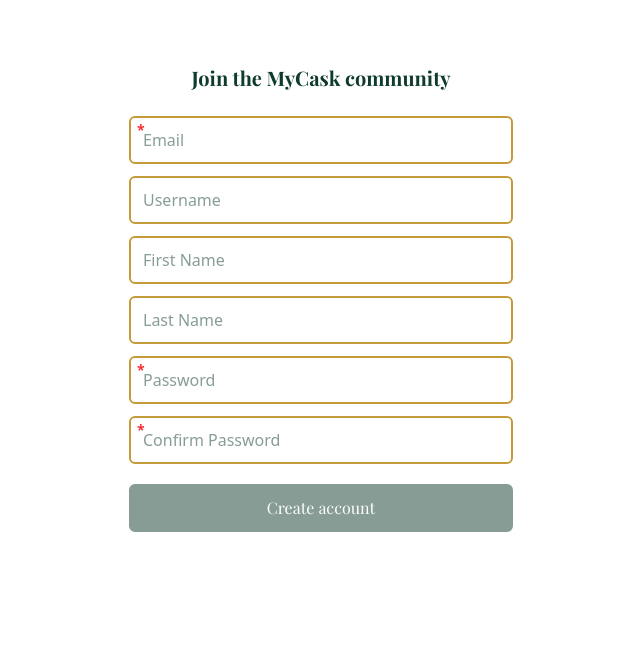
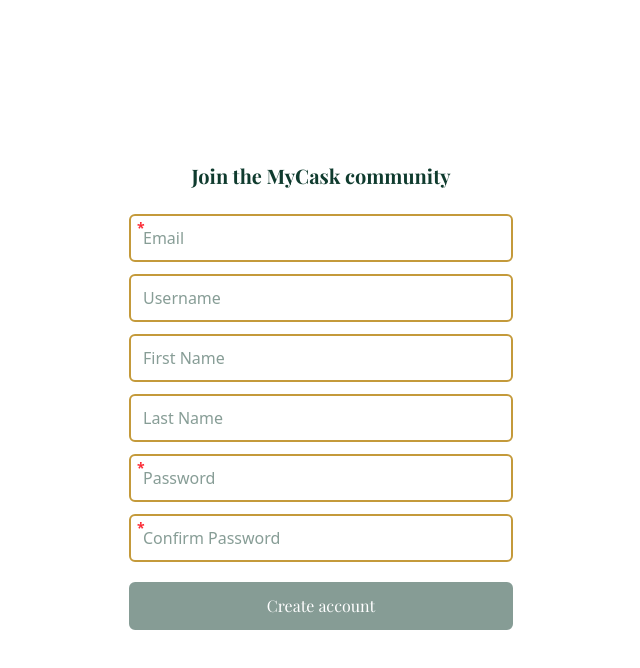
Before and after one commit to johnst101/MyCask, a React (Vite) app in the folder frontend/: page /signup in a window 1280 px wide. Shown: the top 668 px of the page, without its empty margins (319-959 px from the left). Built offline with nearby package versions, Linux system fonts and the light colour scheme; no server answers; a web font is replaced by a local one.

Commit message:
Update Signup.tsx with better vertical sizing and handling small visual bugs

```diff
--- a/frontend/src/App.tsx
+++ b/frontend/src/App.tsx
@@ -5,11 +5,13 @@
 function App() {
   return (
     <BrowserRouter>
-      <Routes>
-        <Route path="/" element={<Login />} />
-        <Route path="/signup" element={<Signup />} />
-        <Route path="/login" element={<Login />} />
-      </Routes>
+      <div className="min-h-screen flex items-center justify-center">
+        <Routes>
+          <Route path="/" element={<Login />} />
+          <Route path="/signup" element={<Signup />} />
+          <Route path="/login" element={<Login />} />
+        </Routes>
+      </div>
     </BrowserRouter>
   );
 }
--- a/frontend/src/components/PasswordRequirements.tsx
+++ b/frontend/src/components/PasswordRequirements.tsx
@@ -41,14 +41,14 @@
   ];
 
   return (
-    <div className="absolute top-full left-0 right-0 mt-2 z-10 bg-white border-2 border-luxury-gold rounded-md shadow-lg p-3 @[400px]:p-4">
+    <div className="absolute top-full left-0 right-0 mt-2 z-30 bg-white border-2 border-luxury-gold rounded-md shadow-lg p-3 @[400px]:p-4">
       {/* Arrow pointing to input */}
       <div className="absolute -top-2 left-4 w-4 h-4 bg-white border-l-2 border-t-2 border-luxury-gold transform rotate-45"></div>
 
       <p className="text-xs font-semibold text-deep-green mb-2">
         Password Requirements:
       </p>
-      <ul className="text-xs space-y-1.5">
+      <ul className="text-xs space-y-0.5">
         {requirements.map((requirement, index) => (
           <li
             key={index}
--- a/frontend/src/components/Signup.tsx
+++ b/frontend/src/components/Signup.tsx
@@ -67,7 +67,7 @@
   // Success message view
   if (isSuccess) {
     return (
-      <div className="@container bg-white rounded-md w-full max-w-md mx-auto my-4 sm:my-6 md:my-8 px-4 py-4 sm:px-6 sm:py-6 md:px-8 md:py-8">
+      <div className="@container bg-white rounded-md w-full max-w-md mx-auto my-4 sm:my-6 md:my-8 px-4 py-4 sm:px-6 sm:py-6 md:px-8 md:py-8 max-h-[calc(100vh-2rem)] sm:max-h-[calc(100vh-3rem)] md:max-h-[calc(100vh-4rem)] overflow-y-auto">
         <div className="flex flex-col items-center justify-center py-8 animate-fade-in">
           <div className="w-16 h-16 @[400px]:w-20 @[400px]:h-20 rounded-full bg-success flex items-center justify-center mb-4 animate-scale-in">
             <svg
@@ -96,7 +96,7 @@
   }
 
   return (
-    <div className="@container bg-white rounded-md w-full max-w-md mx-auto my-4 sm:my-6 md:my-8 px-4 py-4 sm:px-6 sm:py-6 md:px-8 md:py-8">
+    <div className="@container bg-white rounded-md w-full max-w-md mx-auto my-4 sm:my-6 md:my-8 px-4 py-4 sm:px-6 sm:py-6 md:px-8 md:py-8 max-h-[calc(100vh-2rem)] sm:max-h-[calc(100vh-3rem)] md:max-h-[calc(100vh-4rem)] overflow-y-auto">
       <h1 className="font-playfair-display font-bold text-xl @[400px]:text-2xl @[600px]:text-3xl text-center text-deep-green mb-4 sm:mb-6">
         Join the MyCask community
       </h1>
@@ -149,7 +149,11 @@
           placeholder="Last Name"
           disabled={isLoading}
         />
-        <div className="relative">
+        <div
+          className={`relative transition-all duration-200 ${
+            isPasswordFocused ? 'mb-28 @[400px]:mb-32' : ''
+          }`}
+        >
           <span className="absolute top-1 left-2 text-red-500 text-sm font-bold z-10">
             *
           </span>
@@ -166,11 +170,7 @@
           />
           {isPasswordFocused && <PasswordRequirements password={password} />}
         </div>
-        <div
-          className={`relative transition-all duration-200 ${
-            isPasswordFocused ? 'mt-38 @[400px]:mt-42' : ''
-          }`}
-        >
+        <div className="relative">
           <span className="absolute top-1 left-2 text-red-500 text-sm font-bold z-10">
             *
           </span>
```
